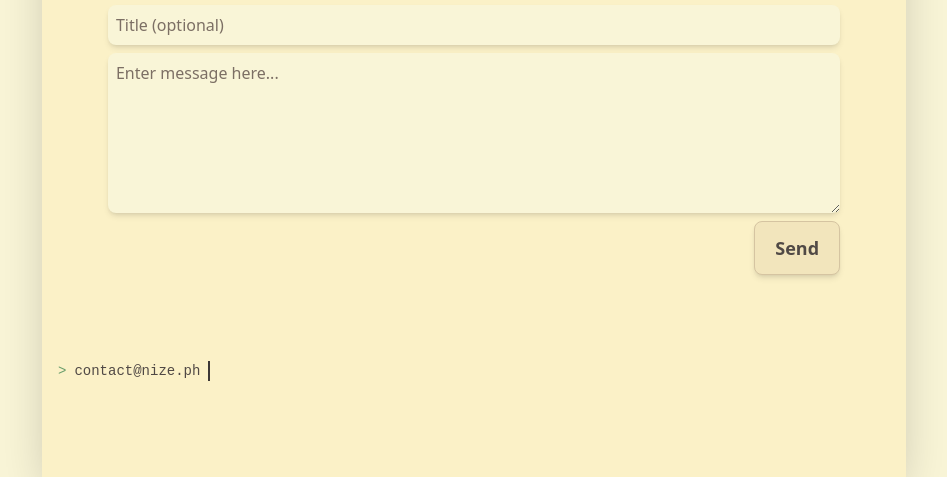
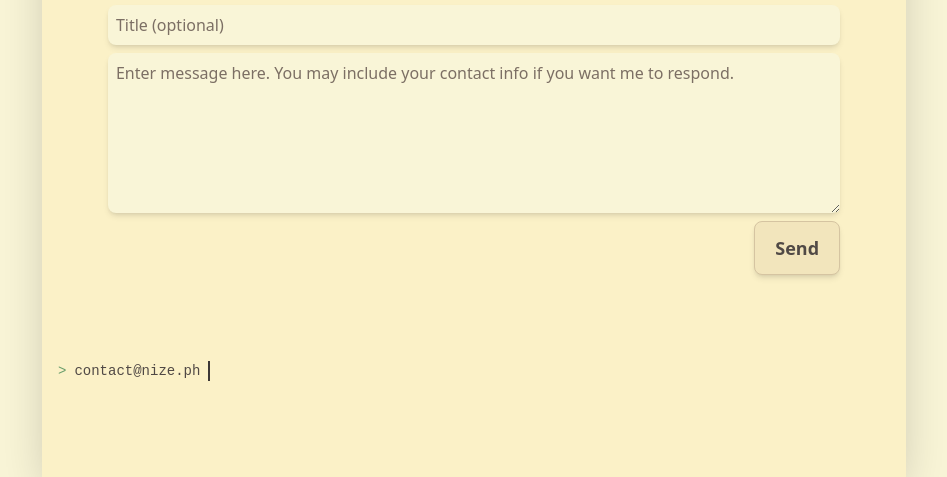
Before and after one commit to dotnize/nize.foo, an Astro site: page /contact in a window 1280 px wide. Shown: the part 323-800 px from the top of the page, without its empty margins (166-1113 px from the left). Built offline with nearby package versions, Linux system fonts and the light colour scheme; Astro itself is replaced by a stand-in of ours; a web font is replaced by a local one.

Commit message:
clarify optional contact info in msg placeholder

```diff
--- a/src/components/ContactForm.tsx
+++ b/src/components/ContactForm.tsx
@@ -66,7 +66,7 @@ export default function ContactForm() {
         rows={6}
         name="messageText"
         required
-        placeholder="Enter message here..."
+        placeholder="Enter message here. You may include your contact info if you want me to respond."
         id="messageText"
         ref={messageTextRef}
       ></textarea>
```
